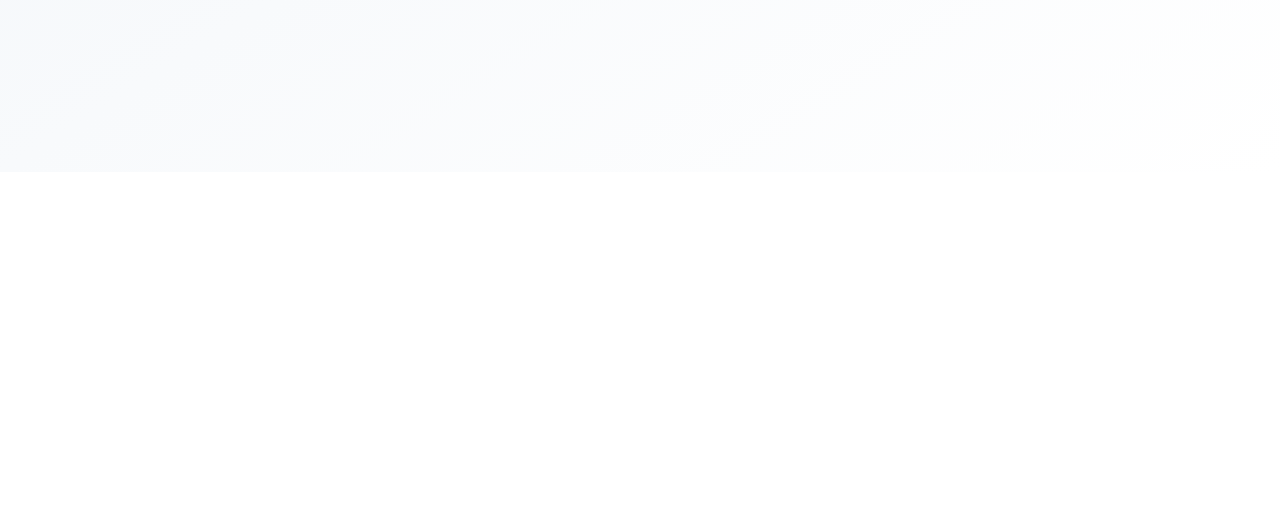
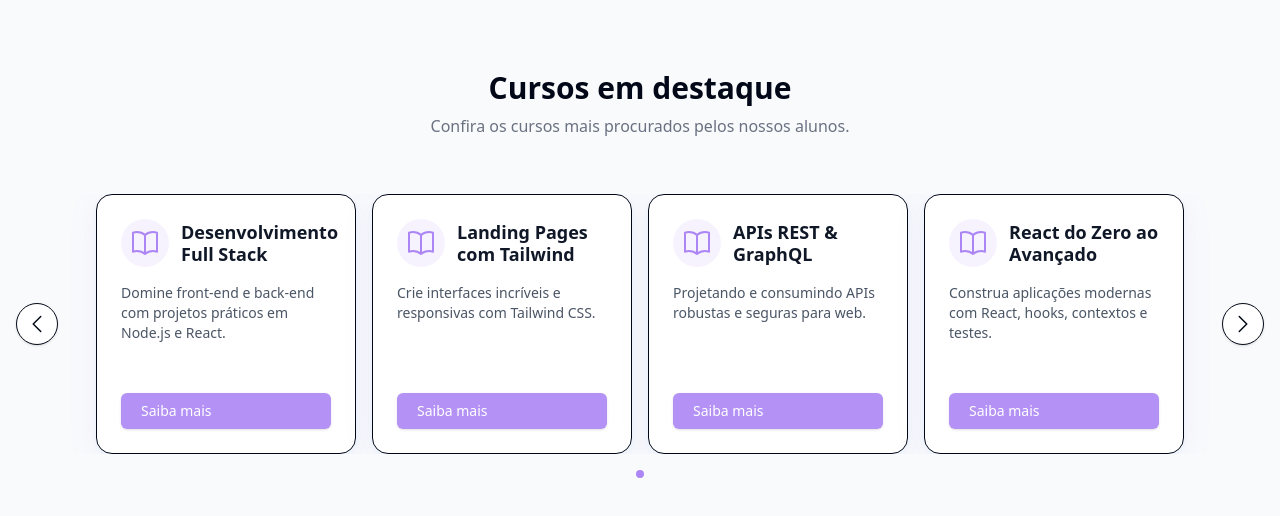
Before and after one commit to matheus-hi-dias/devboost, a Next.js app: page / in a window 1280 px wide. Shown: the part 628-1144 px from the top of the page. Before the commit the page ends 800 px from the top, so only its background shows below. Built offline with nearby package versions, Linux system fonts and the light colour scheme.

Commit message:
feat: add CoursesSection and CourseCard components with carousel functionality

```diff
--- a/src/app/globals.css
+++ b/src/app/globals.css
@@ -12,6 +12,10 @@
 
     --card: 0 0% 100%;
     --card-foreground: 222.2 84% 4.9%;
+
+    --course: 210 40% 98%;
+
+    --gray-foreground: 220 10% 46%;
 
     --popover: 0 0% 100%;
     --popover-foreground: 222.2 84% 4.9%;
@@ -40,10 +44,14 @@
 
   [data-theme="dark"] {
     --background: 222.2 84% 4.9%;
-    --foreground: 210 40% 98%;
+    --foreground: 0 0% 100%;
 
     --card: 222.2 84% 4.9%;
     --card-foreground: 210 40% 98%;
+
+    --course: 230, 25%, 18%;
+
+    --gray-foreground: 220 14% 84%;
 
     --popover: 222.2 84% 4.9%;
     --popover-foreground: 210 40% 98%;
@@ -79,23 +87,34 @@
   .text-secondary { color: hsl(var(--secondary)); }
   .text-secondary-foreground { color: hsl(var(--secondary-foreground)); }
   .text-muted-foreground { color: hsl(var(--muted-foreground)); }
+  .text-gray-foreground { color: hsl(var(--gray-foreground)); }
+  .text-foreground { color: hsl(var(--foreground)); }
+  .text-popover-foreground { color: hsl(var(--popover-foreground)); }
+  .text-card-foreground { color: hsl(var(--card-foreground)); }
+
   .bg-primary { background-color: hsl(var(--primary)); }
   .bg-secondary { background-color: hsl(var(--secondary)); }
   .bg-muted { background-color: hsl(var(--muted)); }
   .bg-accent { background-color: hsl(var(--accent)); }
   .bg-destructive { background-color: hsl(var(--destructive)); }
+  .bg-input { background-color: hsl(var(--input)); }
+  .bg-background { background-color: hsl(var(--background)); }
+  .bg-popover { background-color: hsl(var(--popover)); }
+  .bg-card { background-color: hsl(var(--card)); }
+  .bg-course { background-color: hsl(var(--course)); }
+
   .border-primary { border-color: hsl(var(--primary)); }
   .border-secondary { border-color: hsl(var(--secondary)); }
   .border-muted { border-color: hsl(var(--muted)); }
   .border-accent { border-color: hsl(var(--accent)); }
   .border-destructive { border-color: hsl(var(--destructive)); }
-  .radius {
-    border-radius: var(--radius);
-  }
+  .border-input { border-color: hsl(var(--input)); }
+  .border-ring { border-color: hsl(var(--ring)); }
+
+  .radius { border-radius: var(--radius); }
   .shadow-card {
     box-shadow: 0 6px 32px rgba(155, 135, 245, 0.08), 0 1.5px 6px rgba(14, 165, 233, 0.06);
   }
-  /* Exemplo de animação customizada */
   .animate-fade-in {
     animation: fade-in 0.6s cubic-bezier(.4,0,.2,1) both;
   }
--- a/src/app/page.tsx
+++ b/src/app/page.tsx
@@ -1,5 +1,5 @@
-import { Header } from "@/components/Header";
-import { HeroSection } from "@/components/HeroSection";
+import { CoursesSection, Header, HeroSection } from "@/components";
+
 
 export default function Home() {
   return (
@@ -7,6 +7,7 @@ export default function Home() {
       <Header />
       <main>
         <HeroSection />
+        <CoursesSection />
       </main>
     </div>
   );
--- /dev/null
+++ b/src/components/Carousel.tsx
@@ -0,0 +1,163 @@
+import { ChevronLeftIcon, ChevronRightIcon } from "@heroicons/react/24/outline";
+import { ReactNode, useEffect, useRef, useState } from "react";
+
+interface CarouselProps<T> {
+  items: T[];
+  renderItem: (item: T, idx: number) => ReactNode;
+  className?: string;
+}
+
+export function Carousel<T>({ items, renderItem, className }: CarouselProps<T>) {
+  const [current, setCurrent] = useState(0);
+  const [visibleCount, setVisibleCount] = useState(1);
+  const [dragOffset, setDragOffset] = useState(0);
+
+  const outerRef = useRef<HTMLDivElement>(null);
+  const itemRef = useRef<HTMLDivElement>(null);
+  const startX = useRef<number | null>(null);
+  const isDragging = useRef(false);
+
+  useEffect(() => {
+    function handleResize() {
+      if (outerRef.current && itemRef.current) {
+        const containerWidth = outerRef.current.offsetWidth;
+        const itemWidth = itemRef.current.offsetWidth;
+        if (itemWidth > 0) {
+          const count = Math.floor(containerWidth / itemWidth);
+          setVisibleCount(Math.max(1, count));
+        }
+      }
+    }
+    handleResize();
+    window.addEventListener("resize", handleResize);
+    return () => window.removeEventListener("resize", handleResize);
+  }, [items.length]);
+
+  function onTouchStart(e: React.TouchEvent | React.MouseEvent) {
+    isDragging.current = true;
+    setDragOffset(0);
+    if ("touches" in e) {
+      startX.current = e.touches[0].clientX;
+    } else {
+      startX.current = (e as React.MouseEvent).clientX;
+    }
+  }
+
+  function onTouchMove(e: React.TouchEvent | React.MouseEvent) {
+    if (!isDragging.current || startX.current === null) return;
+    let clientX;
+    if ("touches" in e) {
+      clientX = e.touches[0].clientX;
+    } else {
+      clientX = (e as React.MouseEvent).clientX;
+    }
+    const diff = clientX - startX.current;
+    setDragOffset(diff);
+  }
+
+  function onTouchEnd(e: React.TouchEvent | React.MouseEvent) {
+    if (!isDragging.current || startX.current === null) return;
+    let clientX;
+    if ("changedTouches" in e) {
+      clientX = e.changedTouches[0].clientX;
+    } else {
+      clientX = (e as React.MouseEvent).clientX;
+    }
+    const diff = clientX - startX.current;
+    setDragOffset(0);
+
+    const itemWidth = itemRef.current?.offsetWidth || 1;
+    const gap = 16;
+    const totalWidth = itemWidth + gap;
+    const moved = Math.round(diff / totalWidth);
+
+    let next = current - moved;
+    if (next < 0) next = items.length - visibleCount;
+    if (next > items.length - visibleCount) next = 0;
+    setCurrent(next);
+
+    isDragging.current = false;
+    startX.current = null;
+  }
+
+  const goPrev = () => {
+    setCurrent((prev) =>
+      prev === 0 ? Math.max(0, items.length - visibleCount) : prev - 1
+    );
+  };
+  const goNext = () => {
+    setCurrent((prev) =>
+      prev >= items.length - visibleCount ? 0 : prev + 1
+    );
+  };
+
+  const isAllVisible = items.length <= visibleCount;
+
+  return (
+    <div className={`w-full select-none ${className || ""}`}>
+      <div className="relative flex items-center">
+        <button
+          aria-label="Ver anterior"
+          onClick={goPrev}
+          className="flex items-center justify-center absolute left-0 z-10 bg-background rounded-full border shadow p-2 hover:bg-[hsl(var(--primary)/0.9)] transition cursor-pointer"
+          style={{ top: "50%", transform: "translateY(-50%)" }}
+        >
+          <ChevronLeftIcon className="w-6 h-6" />
+        </button>
+
+        <div
+          ref={outerRef}
+          className={`flex overflow-hidden w-full touch-pan-x ${isAllVisible ? "" : "px-12"}`}
+          style={{ cursor: isDragging.current ? "grabbing" : "grab" }}
+          onTouchStart={onTouchStart}
+          onTouchMove={onTouchMove}
+          onTouchEnd={onTouchEnd}
+          onMouseDown={onTouchStart}
+          onMouseMove={onTouchMove}
+          onMouseUp={onTouchEnd}
+          onMouseLeave={onTouchEnd}
+        >
+          <div
+            className={`flex gap-4 transition-transform duration-300 ease-in-out ${isAllVisible ? "justify-center w-full" : ""}`}
+            style={{
+              transform: isAllVisible
+                ? "none"
+                : `translateX(calc(-${current * (itemRef.current?.offsetWidth || 0)}px + ${dragOffset}px))`,
+              transition: isDragging.current ? "none" : undefined,
+            }}
+          >
+            {items.map((item, idx) => (
+              <div
+                key={idx}
+                ref={idx === 0 ? itemRef : undefined}
+                className="flex-shrink-0 flex justify-center"
+              >
+                {renderItem(item, idx)}
+              </div>
+            ))}
+          </div>
+        </div>
+
+        <button
+          aria-label="Ver próximo"
+          onClick={goNext}
+          className="flex items-center justify-center absolute right-0 z-10 bg-background rounded-full border shadow p-2 hover:bg-[hsl(var(--primary)/0.9)] transition cursor-pointer"
+          style={{ top: "50%", transform: "translateY(-50%)" }}
+        >
+          <ChevronRightIcon className="w-6 h-6" />
+        </button>
+      </div>
+
+      <div className="flex justify-center gap-2 mt-4">
+        {Array.from({ length: Math.max(1, items.length - visibleCount + 1) }).map((_, idx) => (
+          <button
+            key={idx}
+            aria-label={`Ir para o slide ${idx + 1}`}
+            onClick={() => setCurrent(idx)}
+            className={`w-2 h-2 rounded-full ${idx === current ? "bg-primary" : "bg-gray-300"}`}
+          />
+        ))}
+      </div>
+    </div>
+  );
+}
--- /dev/null
+++ b/src/components/CourseCard.tsx
@@ -0,0 +1,22 @@
+import { BookOpenIcon } from "@heroicons/react/24/outline";
+
+interface CourseCardProps {
+  title: string;
+  description: string;
+  isDragging?: boolean;
+}
+export function CourseCard({ title, description, isDragging }: CourseCardProps) {
+  return (
+    <div className={`bg-white rounded-2xl shadow-card flex flex-col p-6 justify-between h-[260px] w-[260px] transition hover:shadow-lg border ${isDragging ? 'cursor-grabbing' : 'cursor-pointer'} animate-fade-in focus-within:ring-2 focus-within:ring-primary`}>
+      <div className="flex items-center gap-3 mb-4">
+        <span className="bg-[hsl(var(--primary)/0.1)] text-primary rounded-full p-2 flex-shrink-0">
+          <BookOpenIcon className="w-8 h-8" aria-hidden="true"
+          />
+        </span>
+        <h3 className="text-lg font-semibold text-gray-900 leading-tight">{title}</h3>
+      </div>
+      <p className="text-gray-600 flex-1 text-sm">{description}</p>
+      <a href="#contato" className="mt-4 inline-block rounded-md bg-[hsl(var(--primary)/0.9)]  text-white text-sm px-5 py-2 font-medium shadow hover:bg-primary focus-visible:ring-2 focus-visible:ring-primary transition">Saiba mais</a>
+    </div >
+  );
+}
--- /dev/null
+++ b/src/components/CoursesSection.tsx
@@ -0,0 +1,30 @@
+'use client';
+import { COURSES } from "@/constants/courses";
+import { CourseCard } from "./CourseCard";
+import { Carousel } from "./Carousel";
+
+
+export function CoursesSection() {
+  return (
+    <section id="courses" className="bg-course py-20 px-4 flex justify-center transition-colors">
+      <div className="container">
+        <h2 className="text-3xl font-extrabold text-foreground mb-2 text-center animate-fade-in">Cursos em destaque</h2>
+        <p className="mb-10 text-center text-gray-foreground">Confira os cursos mais procurados pelos nossos alunos.</p>
+
+
+        <div className="flex flex-row gap-4">
+
+          <Carousel items={COURSES} renderItem={(course) => (
+            <CourseCard
+              title={course.title}
+              description={course.description}
+              isDragging={course.isDragging}
+            />
+          )}
+            className="pt-4"
+          />
+        </div>
+      </div>
+    </section>
+  )
+}
--- a/src/components/HeroSection.tsx
+++ b/src/components/HeroSection.tsx
@@ -17,7 +17,7 @@ export function HeroSection() {
         </p>
         <a
           href="#cursos"
-          className="inline-block rounded-lg bg-primary text-primary-foreground font-semibold text-base px-7 py-3 shadow-card hover:bg-primary/90 focus:ring-2 focus:ring-offset-2 focus:ring-primary transition"
+          className="inline-block rounded-lg bg-primary text-primary-foreground font-semibold text-base px-7 py-3 shadow-card hover:bg-[hsl(var(--primary)/0.9)] focus:ring-2 focus:ring-offset-2 focus:ring-primary transition"
         >
           Comece agora
         </a>
--- /dev/null
+++ b/src/components/index.tsx
@@ -0,0 +1,3 @@
+export * from "./CoursesSection";
+export * from "./Header";
+export * from "./HeroSection";
```
